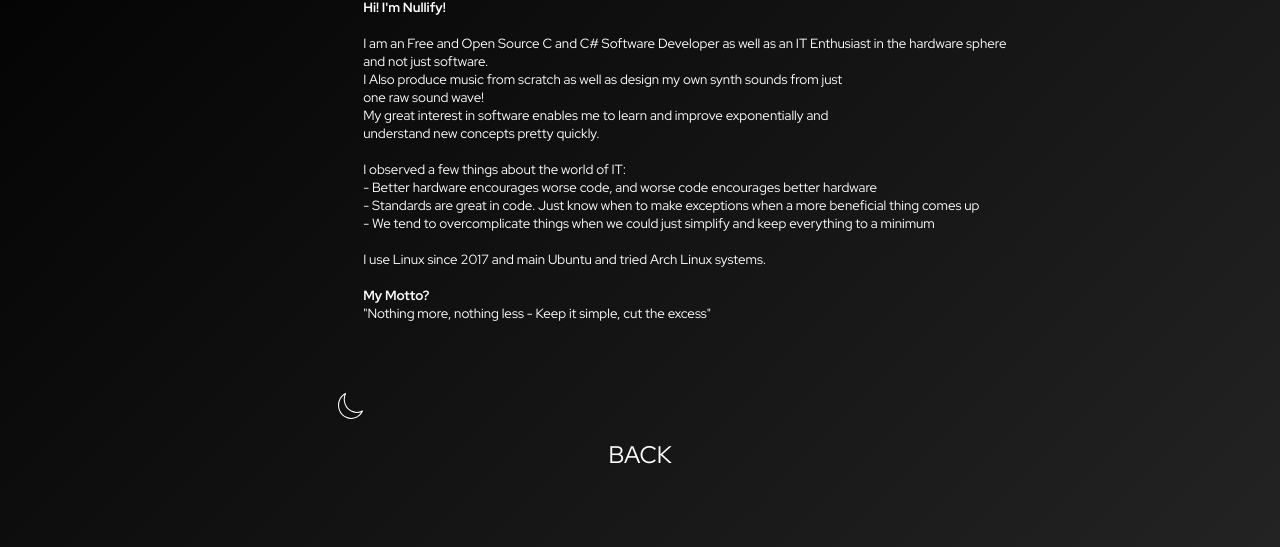
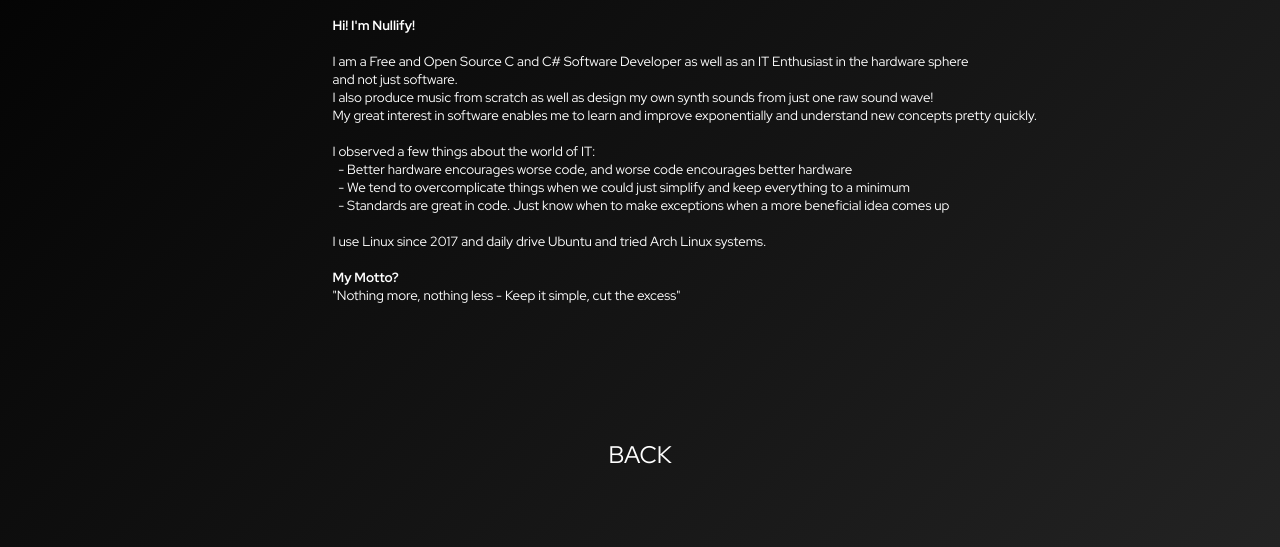
Before and after one commit to NullifyDev/sphere.github.io, a plain HTML site: page pages/aboutme.html in a window 1280 px wide. Shown: the part 253-800 px from the top of the page. Drawn offline with Linux system fonts and the light colour scheme.

Commit message:
Minor Adjustments

```diff
--- a/js/base.js
+++ b/js/base.js
@@ -15,7 +15,9 @@ let theme = document.createElement("img");
 		toggleTheme();
 		getTheme();
 	})
-	document.getElementById("base").appendChild(theme);
+	if (window.location.href.endsWith("/pages/menu/plan.html")) document.getElementById("base").appendChild(theme);
+	else document.getElementById("container").appendChild(theme);
+	// else document.body.appendChild(theme);
 	getTheme();
 })();
 
@@ -38,14 +40,14 @@ function getTheme() {
 
 		let loc = window.location.href;
 		if (loc.endsWith("/pages/menu/plan.html"))    document.getElementById("plan").src = "../../media/img/plan.light.svg";
-		else if (loc.endsWith("/pages/aboutme.html")) document.getElementById("pfp").src = "../media/img/pfp.light.svg"
+		else if (loc.endsWith("/pages/aboutme.html")) document.getElementById("pfp" ).src =    "../media/img/pfp.light.svg";
 	}
 	else {
 		theme.src = "/media/img/moon.svg"
 		document.documentElement.style.cssText = "--l0-bg-color: #000000; --l1-bg-color: #232323; --main-text-color: #ffffff; --faded-text-color: #373737"
 
 		let loc = window.location.href;
-		if (loc.endsWith("/pages/menu/plan.html"))    document.getElementById("plan").src = "../../media/img/plan.dark.svg";
-		else if (loc.endsWith("/pages/aboutme.html")) document.getElementById("pfp").src = "../media/img/pfp.dark.svg"
+			 if (loc.endsWith("/pages/menu/plan.html")) document.getElementById("plan").src = "../../media/img/plan.dark.svg";
+		else if (loc.endsWith("/pages/aboutme.html"))   document.getElementById("pfp").src =    "../media/img/pfp.dark.svg";
 	}
 }
--- a/pages/aboutme.html
+++ b/pages/aboutme.html
@@ -28,17 +28,15 @@
 		<div id="msg">
 <b>Hi! I'm Nullify!</b>
 
-I am an Free and Open Source C and C# Software Developer as well as an IT Enthusiast in the hardware sphere
-and not just software. <br>I Also produce music from scratch as well as design my own synth sounds from just
-one raw sound wave! <br>My great interest in software enables me to learn and improve exponentially and
-understand new concepts pretty quickly.
+I am a Free and Open Source C and C# Software Developer as well as an IT Enthusiast in the hardware sphere
+and not just software. <br>I also produce music from scratch as well as design my own synth sounds from just one raw sound wave! <br>My great interest in software enables me to learn and improve exponentially and understand new concepts pretty quickly.
 
 I observed a few things about the world of IT:
-- Better hardware encourages worse code, and worse code encourages better hardware
-- Standards are great in code. Just know when to make exceptions when a more beneficial thing comes up
-- We tend to overcomplicate things when we could just simplify and keep everything to a minimum
+&nbsp;&nbsp;- Better hardware encourages worse code, and worse code encourages better hardware
+&nbsp;&nbsp;- We tend to overcomplicate things when we could just simplify and keep everything to a minimum
+&nbsp;&nbsp;- Standards are great in code. Just know when to make exceptions when a more beneficial idea comes up
 
-I use Linux since 2017 and main Ubuntu and tried Arch Linux systems.
+I use Linux since 2017 and daily drive Ubuntu and tried Arch Linux systems.
 
 <b>My Motto?</b>
 "Nothing more, nothing less - Keep it simple, cut the excess"
--- a/style/aboutme.css
+++ b/style/aboutme.css
@@ -35,19 +35,20 @@
 	color: var(--faded-text-color);
 }
 
-#msg,
-#msg>* {
+#msg {
 	white-space: pre-wrap;
 	font-size: clamp(10pt, 1vw, 12pt);
 	text-align: justify;
 	text-justify: inter-word;
 
 	min-width: 260px;
+	margin-left: 2vw;
+	margin-bottom: 3vw;
 }
 
-#msg {
-	margin-left: 2vw;
-	margin-bottom: 3vw;
+#msg>* {
+	margin-left: 0;
+	margin-bottom: 0;
 }
 
 #base {
@@ -62,22 +63,30 @@
 #theme {
 	position: absolute;
 	margin: 0;
-	bottom: clamp(100px, 10vw, 600px);
+	bottom: clamp(140px, 12vw, 200px);
 }
 
 @media screen and (max-width: 720px) {
 	b {
 		text-align: center;
 	}
+}
+
+@media screen and (max-width: 450px) {
+	#base {
+		margin: 0 5vw;
+	}
+
+	#msg {
+		font-size: clamp(10pt, 1vh, 16pt);
+	}
 	br {
 		display: none;
 	}
 }
-@media screen and (max-width: 450px) {
-	#base {
-		margin: 0 5vw;
-	}
-	#msg {
-		font-size: clamp(10pt, 1vh, 16pt);
+
+@media screen and (max-width: 1160px) {
+	#theme {
+		bottom: clamp(100px, 12vw, 160px);
 	}
 }
--- a/style/base.css
+++ b/style/base.css
@@ -25,7 +25,25 @@
 }
 
 #theme {
+    position: absolute;
     width: clamp(25px, 2vw, 100px);
     height: clamp(25px, 2vw, 100px);
-    margin-top: clamp(100px, 4vw, 500px);
+    bottom: clamp(100px, 15vw, 1500px);
+    /* margin-top: clamp(100px, 4vw, 500px); */
 }
+
+#theme:hover {
+    cursor: pointer;
+}
+
+@media screen and (max-height: 560px) {
+	#theme {
+		bottom: clamp(50px, 10vw, 1000px);
+	}
+}
+
+@media screen and (max-width: 560px) {
+    #theme {
+		bottom: clamp(50px, 10vh, 1000px);
+	}
+}
--- a/style/index.css
+++ b/style/index.css
@@ -75,6 +75,7 @@
 
 	/* margin-bottom: 1vw; */
 	min-width: clamp(200px, 5vw, 1000px);
+	margin-bottom: clamp(0px, )
 }
 
 @media only screen and (max-width: 720px) {
@@ -99,7 +100,7 @@
 
 	.btn {
 		text-align: center;
-		font-size: clamp(12pt, 5vw, 24pt);
+		font-size: clamp(12pt, 5vw, 18pt);
 		/* white-space: 2vw; */
 	}
 
@@ -113,6 +114,13 @@
 	}
 }
 
+@media only screen and (max-height: 720px) {
+	#btns {
+		margin-top: 3vh;
+		/* white-space: 2vw; */
+	}
+}
+
 @media only screen and (max-height: 930px) {
 	#nullifydev {
 		size:  clamp(25px, 15vh, 500px);
--- a/style/menu/plan.css
+++ b/style/menu/plan.css
@@ -11,7 +11,7 @@
 }
 
 #theme {
-	margin-top: clamp(50px, 2vw, 500px);
+	bottom: clamp(75px, 10vw, 150px);
 }
 
 #base {
```
Also changed, not shown: pages/menu/software.html (+1 -0 lines), index.html (indentation only), media/img/pfp.svg (added).
